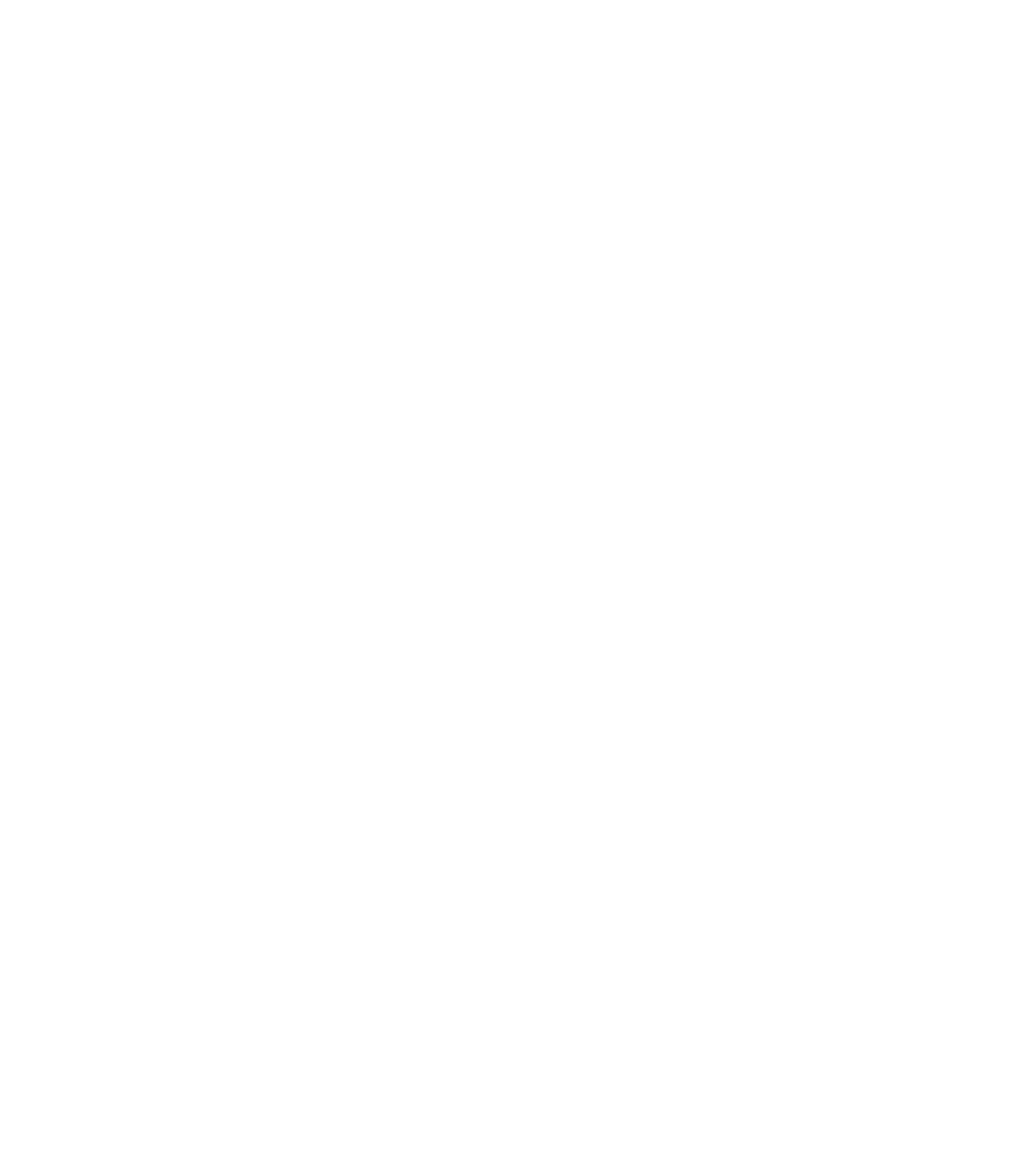
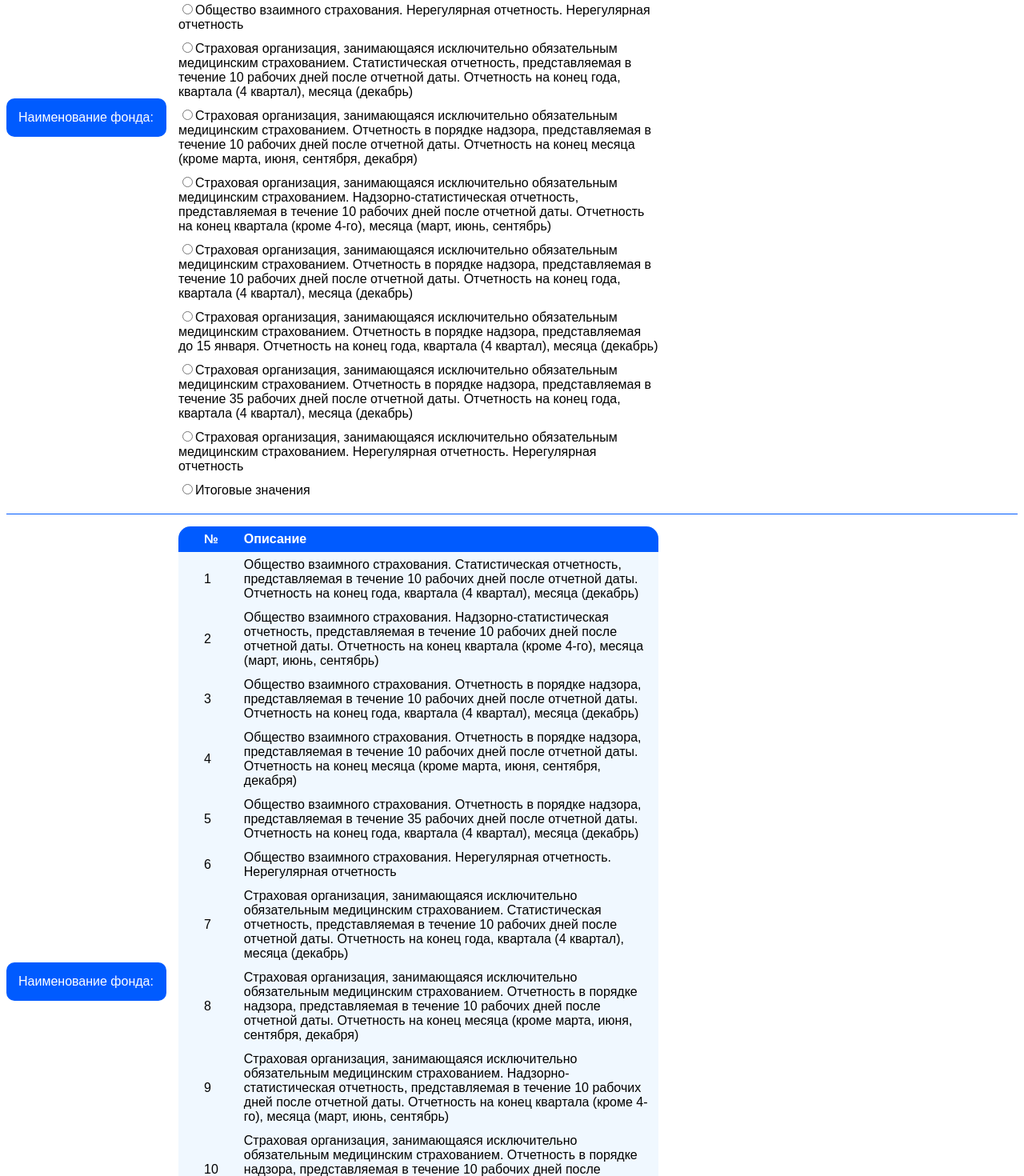
Before and after one commit to PavelEremeev/avancore_test-task, a React app: page / in a window 1280 px wide. Shown: the part 420-1890 px from the top of the page at 80% size. Before the commit the page ends 800 px from the top, so only its background shows below. Built offline with nearby package versions, Linux system fonts and the light colour scheme.

Commit message:
Добавил Radio, Table компонент

```diff
--- a/src/components/Header.jsx
+++ b/src/components/Header.jsx
@@ -1,8 +1,10 @@
 import React from 'react';
 import Select from './Select.jsx';
-
+import Radio from './Radio.jsx';
+import Table from './Table.jsx';
 import list from '../mocks/list.json'
 import './Header.css';
+
 
 const Header = () => {
 
@@ -12,6 +14,8 @@ const Header = () => {
 		<header className='header'>
 			<div className='header__container'>
 				<Select data={list}></Select>
+				<Radio data={list}></Radio>
+				<Table data={list}></Table>
 			</div>
 		</header>
 	)
--- /dev/null
+++ b/src/components/Radio.css
@@ -0,0 +1,33 @@
+.radio {
+	display: flex;
+	font-family: Arial, Helvetica, sans-serif;
+    border-top: 1px solid #005bff;
+	padding-top: 15px;
+    padding-bottom: 15px;
+}
+
+.radio__text {
+    margin: 0;
+    background: #005bff;
+    color: white;
+    padding: 15px;
+    align-self: center;
+    border-radius: 10px;
+    width: 170px;
+}
+
+.radio__container {
+margin-left: 15px;
+display: flex;
+flex-direction: column;
+}
+
+.radio__input {
+
+}
+
+.radio__input-text {
+    width: 600px;
+    cursor: pointer;
+    margin: 5px 0 5px 0;
+}
--- /dev/null
+++ b/src/components/Radio.jsx
@@ -0,0 +1,24 @@
+import React from 'react';
+
+
+import './Radio.css';
+
+const Radio = ({ data }) => {
+
+	return (
+		<div className='radio'>
+			<p className='radio__text'>Наименование фонда:</p>
+            <div className='radio__container'>
+				{data.map((element, i) =>
+                <label className='radio__input-text' key={i}><input type='radio'
+                className='radio__input'
+                value={element.entryPointDocument}
+                name='radio'
+				/>
+                {element.description}</label>)}
+			</div>
+		</div>
+	)
+}
+
+export default Radio;
--- a/src/components/Select.css
+++ b/src/components/Select.css
@@ -3,6 +3,7 @@
 	font-family: Arial, Helvetica, sans-serif;
 	flex-direction: row;
 	align-items: center;
+	padding-bottom: 15px;
 }
 
 .select__text {
@@ -12,6 +13,7 @@ color: white;
 padding: 15px;
 align-self: center;
 border-radius: 10px;
+width: 170px;
 }
 
 .select__container {
@@ -23,6 +25,6 @@ border-radius: 10px;
 	cursor: pointer;
 }
 
-.select__option  {
+.select__text-input  {
 
 }
--- /dev/null
+++ b/src/components/Table.css
@@ -0,0 +1,49 @@
+.table__container {
+	display: flex;
+	font-family: Arial, Helvetica, sans-serif;
+    border-top: 1px solid #005bff;
+	padding-top: 15px;
+}
+
+.table__text {
+    margin: 0;
+    background: #005bff;
+    color: white;
+    padding: 15px;
+    align-self: center;
+    border-radius: 10px;
+    width: 170px;
+}
+
+.table {
+margin-left: 15px;
+display: flex;
+flex-direction: column;
+width: 600px;
+/* border: 1px solid #005bff;
+border-collapse: collapse; */
+background: aliceblue;
+    border-radius: 15px;
+}
+
+.table tr {
+    cursor: pointer;
+    /* border: 1px solid #005bff;
+    border-collapse: collapse; */
+}
+
+.table td, .table th {
+    padding: 5px 0 5px 30px;
+
+}
+
+.table thead {
+    background-color: #005bff;
+    border-top-left-radius: 15px;
+border-top-right-radius: 15px;
+    overflow: hidden;
+}
+
+.table th {
+    color: white;
+}
--- /dev/null
+++ b/src/components/Table.jsx
@@ -0,0 +1,30 @@
+import React from 'react';
+
+
+import './Table.css';
+
+const Table = ({ data }) => {
+
+	return (
+		<div className='table__container'>
+			<p className='table__text'>Наименование фонда:</p>
+            <table className='table'>
+                <thead>
+                    <th>№</th>
+                    <th>Описание</th>
+                </thead>
+                <tbody>
+				{data.map((element, i) =>
+                <tr
+                id={element.entryPointDocument}
+                key={i}>
+                <td>{i+1}</td>
+                <td>{element.description}</td>
+				</tr>)}
+                </tbody>
+			</table>
+		</div>
+	)
+}
+
+export default Table;
```
Also changed, not shown: 1 other file (tests, documents, lock files or other folders).
